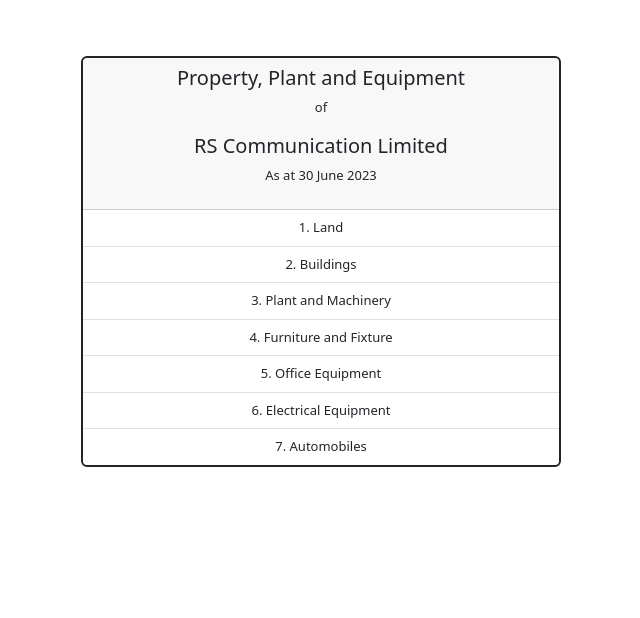
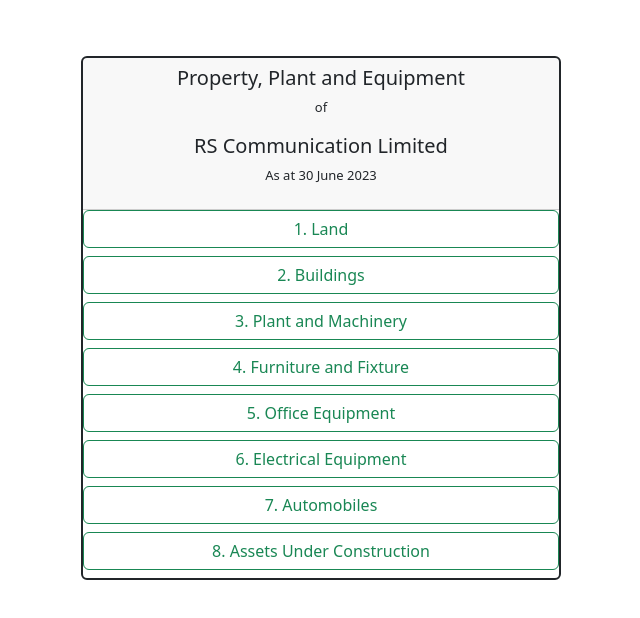
Before and after one commit to sagordevnath/ppe-details, a React (Vite) app: page /introduction in a window 1280 px wide. Shown: the top 618 px of the page, without its empty margins (319-959 px from the left). Built offline with nearby package versions, Linux system fonts and the light colour scheme.

Commit message:
update introduction route

```diff
--- a/src/Pages/Introduction.jsx
+++ b/src/Pages/Introduction.jsx
@@ -1,6 +1,7 @@
 import React from 'react'
 import Card from 'react-bootstrap/Card';
 import ListGroup from 'react-bootstrap/ListGroup';
+import { Link } from 'react-router-dom';
 
 
 export default function Introduction() {
@@ -14,13 +15,14 @@
       <p>As at 30 June 2023</p>
       </Card.Header>
       <ListGroup variant="flush">
-        <ListGroup.Item>1. Land</ListGroup.Item>
-        <ListGroup.Item>2. Buildings</ListGroup.Item>
-        <ListGroup.Item>3. Plant and Machinery</ListGroup.Item>
-        <ListGroup.Item>4. Furniture and Fixture</ListGroup.Item>
-        <ListGroup.Item>5. Office Equipment</ListGroup.Item>
-        <ListGroup.Item>6. Electrical Equipment</ListGroup.Item>
-        <ListGroup.Item>7. Automobiles</ListGroup.Item>
+        <Link to='/land' className="btn btn-outline-success mb-2">1. Land</Link>
+        <Link to='/buildings' className="btn btn-outline-success mb-2">2. Buildings</Link>
+        <Link to='/plant-machinery' className="btn btn-outline-success mb-2">3. Plant and Machinery</Link>
+        <Link to='/furniture' className="btn btn-outline-success mb-2">4. Furniture and Fixture</Link>
+        <Link to='/office-equipment' className="btn btn-outline-success mb-2">5. Office Equipment</Link>
+        <Link to='/electrical-equipment' className="btn btn-outline-success mb-2">6. Electrical Equipment</Link>
+        <Link to='/automobiles' className="btn btn-outline-success mb-2">7. Automobiles</Link>
+        <Link to='/assets-under-construction' className="btn btn-outline-success mb-2">8. Assets Under Construction</Link>
       </ListGroup>
     </Card>
     </div>
--- a/src/main.jsx
+++ b/src/main.jsx
@@ -26,7 +26,10 @@
     element: <Root />,
     children: [
       { path: "/", element: <Home /> },
+      { path: "/home", element: <Home /> },
+      { path: "/basic-input", element: <BasicInput /> },
       { path: "/introduction", element: <Introduction /> },
+      { path: "/blog", element: <Blog /> },
       { path: "/land", element: <Land /> },
       { path: "/buildings", element: <Buildings /> },
       { path: "/plant-machinery", element: <PlantAndMachinery /> },
@@ -34,9 +37,6 @@
       { path: "/office-equipment", element: <OfficeEquipment /> },
       { path: "/electrical-equipment", element: <ElectricalEquipment /> },
       { path: "/automobiles", element: <Automobiles /> },
-      { path: "/home", element: <Home /> },
-      { path: "/basic-input", element: <BasicInput /> },
-      { path: "/blog", element: <Blog /> },
       {
         path: "/assets-under-construction",
         element: <AssetsUnderConstruction />,
```
